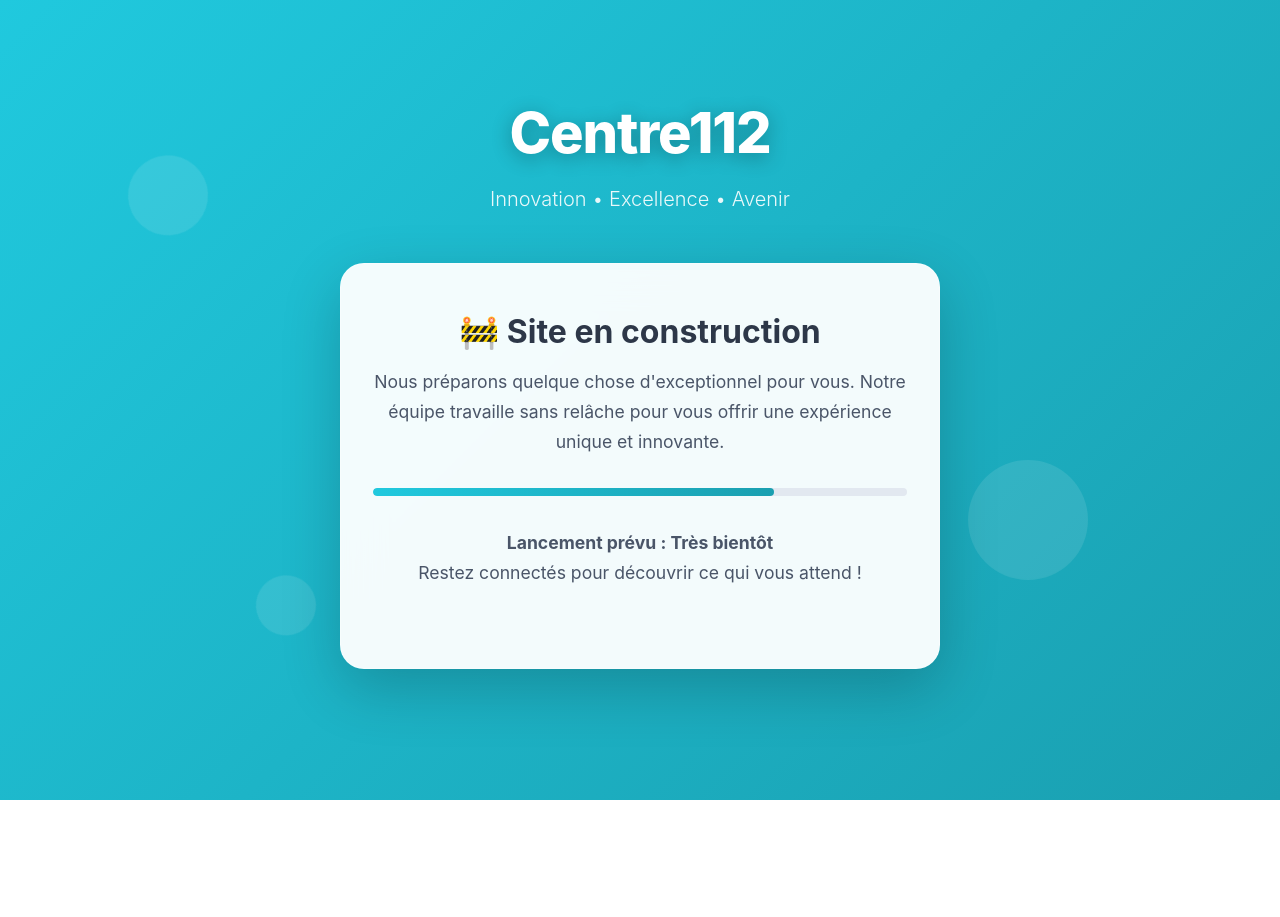
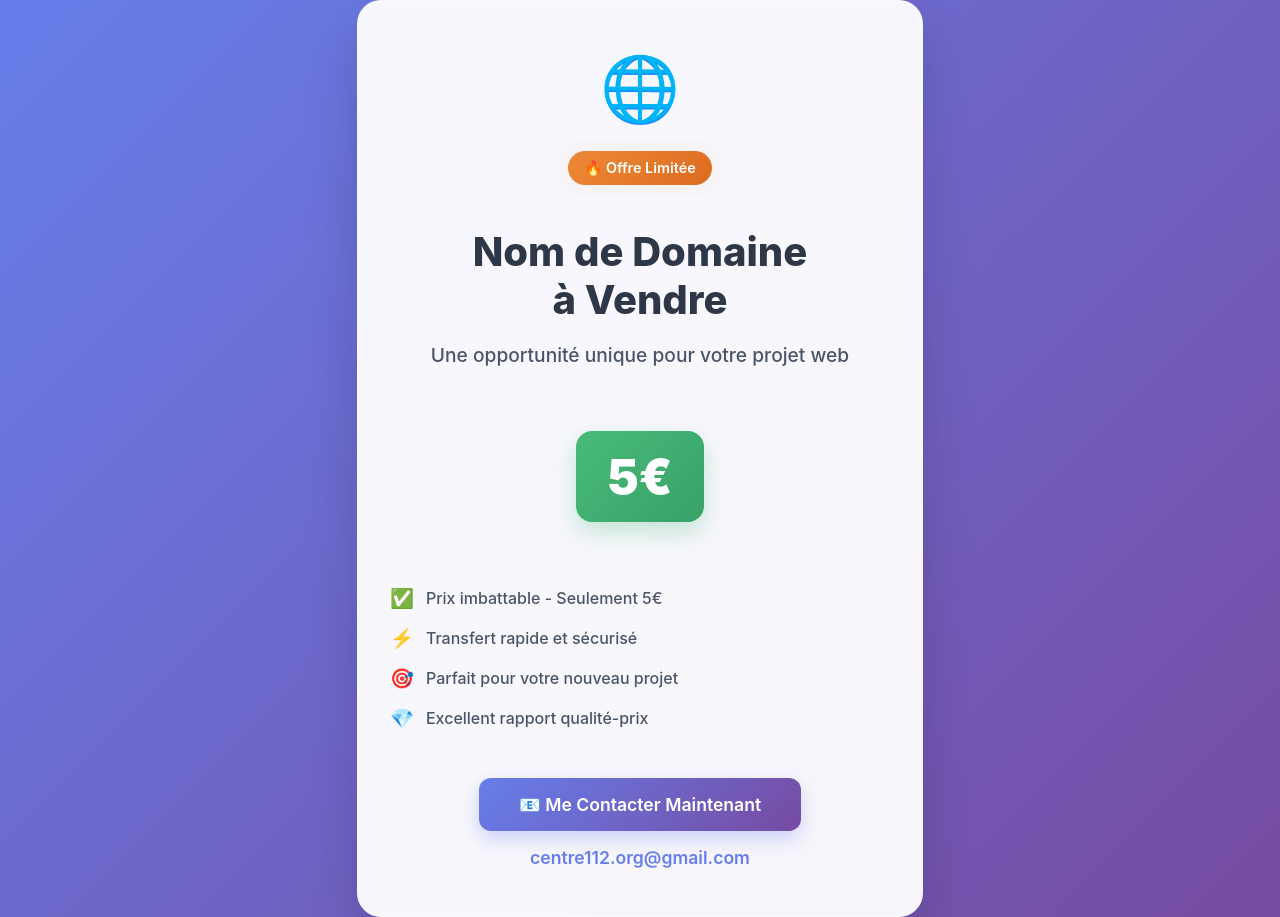
Before and after one commit to Michael-AnthroPi/centre112, a plain HTML site: page index.html in a window 1280 px wide. Before the commit the page ends 800 px from the top, so only its background shows below. Drawn offline with Linux system fonts and the light colour scheme.

Commit message:
Update index.html

```diff
--- a/index.html
+++ b/index.html
@@ -3,192 +3,218 @@
 <head>
     <meta charset="UTF-8">
     <meta name="viewport" content="width=device-width, initial-scale=1.0">
-    <title>Centre112 - Bientôt disponible</title>
+    <title>Nom de Domaine à Vendre - 5€</title>
     <style>
         body {
             box-sizing: border-box;
             margin: 0;
             padding: 0;
             font-family: 'Inter', -apple-system, BlinkMacSystemFont, sans-serif;
-            background: linear-gradient(135deg, #20C9DE 0%, #1a9fb0 100%);
+            background: linear-gradient(135deg, #667eea 0%, #764ba2 100%);
             min-height: 100vh;
             display: flex;
             align-items: center;
             justify-content: center;
-            overflow-x: hidden;
         }
 
         .container {
-            text-align: center;
-            padding: 2rem;
-            max-width: 600px;
-            width: 100%;
-        }
-
-        .logo {
-            font-size: 3.5rem;
-            font-weight: 800;
-            color: white;
-            margin-bottom: 1rem;
-            letter-spacing: -0.02em;
-            text-shadow: 0 4px 20px rgba(0,0,0,0.3);
-        }
-
-        .tagline {
-            font-size: 1.25rem;
-            color: rgba(255,255,255,0.9);
-            margin-bottom: 3rem;
-            font-weight: 300;
-            line-height: 1.6;
-        }
-
-        .construction-card {
-            background: rgba(255,255,255,0.95);
+            background: rgba(255, 255, 255, 0.95);
             backdrop-filter: blur(20px);
             border-radius: 24px;
             padding: 3rem 2rem;
-            box-shadow: 0 20px 60px rgba(0,0,0,0.2);
-            border: 1px solid rgba(255,255,255,0.3);
-            margin-bottom: 2rem;
+            max-width: 500px;
+            width: 90%;
+            text-align: center;
+            box-shadow: 0 25px 50px rgba(0, 0, 0, 0.15);
+            border: 1px solid rgba(255, 255, 255, 0.2);
+            animation: fadeInUp 0.8s ease-out;
         }
 
-        .construction-title {
-            font-size: 2rem;
-            color: #2d3748;
-            margin-bottom: 1rem;
-            font-weight: 700;
-        }
-
-        .construction-text {
-            font-size: 1.1rem;
-            color: #4a5568;
-            line-height: 1.7;
-            margin-bottom: 2rem;
-        }
-
-        .progress-container {
-            background: #e2e8f0;
-            border-radius: 12px;
-            height: 8px;
-            margin: 2rem 0;
-            overflow: hidden;
-        }
-
-        .progress-bar {
-            background: linear-gradient(90deg, #20C9DE, #1a9fb0);
-            height: 100%;
-            width: 0%;
-            border-radius: 12px;
-            animation: progressAnimation 3s ease-out forwards;
-        }
-
-        @keyframes progressAnimation {
+        @keyframes fadeInUp {
+            from {
+                opacity: 0;
+                transform: translateY(30px);
+            }
             to {
-                width: 75%;
+                opacity: 1;
+                transform: translateY(0);
             }
         }
 
-        .floating-elements {
-            position: absolute;
-            top: 0;
-            left: 0;
-            width: 100%;
-            height: 100%;
-            pointer-events: none;
-            overflow: hidden;
+        .domain-icon {
+            font-size: 4rem;
+            margin-bottom: 1.5rem;
+            animation: bounce 2s infinite;
         }
 
-        .floating-circle {
-            position: absolute;
-            border-radius: 50%;
-            background: rgba(255,255,255,0.1);
-            animation: float 6s ease-in-out infinite;
-        }
-
-        .circle-1 {
-            width: 80px;
-            height: 80px;
-            top: 20%;
-            left: 10%;
-            animation-delay: 0s;
-        }
-
-        .circle-2 {
-            width: 120px;
-            height: 120px;
-            top: 60%;
-            right: 15%;
-            animation-delay: 2s;
-        }
-
-        .circle-3 {
-            width: 60px;
-            height: 60px;
-            bottom: 20%;
-            left: 20%;
-            animation-delay: 4s;
-        }
-
-        @keyframes float {
-            0%, 100% {
-                transform: translateY(0px) rotate(0deg);
+        @keyframes bounce {
+            0%, 20%, 50%, 80%, 100% {
+                transform: translateY(0);
             }
-            50% {
-                transform: translateY(-20px) rotate(180deg);
+            40% {
+                transform: translateY(-10px);
+            }
+            60% {
+                transform: translateY(-5px);
             }
         }
 
-        @media (max-width: 768px) {
-            .logo {
-                font-size: 2.5rem;
+        h1 {
+            color: #2d3748;
+            font-size: 2.5rem;
+            font-weight: 800;
+            margin-bottom: 1rem;
+            line-height: 1.2;
+        }
+
+        .subtitle {
+            color: #4a5568;
+            font-size: 1.2rem;
+            margin-bottom: 2rem;
+            font-weight: 500;
+        }
+
+        .price-tag {
+            background: linear-gradient(135deg, #48bb78, #38a169);
+            color: white;
+            font-size: 3rem;
+            font-weight: 900;
+            padding: 1rem 2rem;
+            border-radius: 16px;
+            margin: 2rem 0;
+            display: inline-block;
+            box-shadow: 0 10px 25px rgba(72, 187, 120, 0.3);
+            transform: scale(1);
+            transition: transform 0.3s ease;
+        }
+
+        .price-tag:hover {
+            transform: scale(1.05);
+        }
+
+        .features {
+            margin: 2rem 0;
+            text-align: left;
+        }
+
+        .feature {
+            display: flex;
+            align-items: center;
+            margin: 1rem 0;
+            color: #4a5568;
+            font-weight: 500;
+        }
+
+        .feature-icon {
+            color: #48bb78;
+            font-size: 1.2rem;
+            margin-right: 0.75rem;
+        }
+
+        .contact-btn {
+            background: linear-gradient(135deg, #667eea, #764ba2);
+            color: white;
+            border: none;
+            padding: 1rem 2.5rem;
+            font-size: 1.1rem;
+            font-weight: 600;
+            border-radius: 12px;
+            cursor: pointer;
+            transition: all 0.3s ease;
+            box-shadow: 0 8px 20px rgba(102, 126, 234, 0.3);
+            text-decoration: none;
+            display: inline-block;
+            margin-top: 1rem;
+        }
+
+        .contact-btn:hover {
+            transform: translateY(-2px);
+            box-shadow: 0 12px 30px rgba(102, 126, 234, 0.4);
+        }
+
+        .email {
+            color: #667eea;
+            font-weight: 600;
+            font-size: 1.1rem;
+            margin-top: 1rem;
+        }
+
+        .urgency {
+            background: linear-gradient(135deg, #ed8936, #dd6b20);
+            color: white;
+            padding: 0.5rem 1rem;
+            border-radius: 20px;
+            font-size: 0.9rem;
+            font-weight: 600;
+            margin-bottom: 1rem;
+            display: inline-block;
+            animation: pulse 2s infinite;
+        }
+
+        @keyframes pulse {
+            0% {
+                box-shadow: 0 0 0 0 rgba(237, 137, 54, 0.7);
+            }
+            70% {
+                box-shadow: 0 0 0 10px rgba(237, 137, 54, 0);
+            }
+            100% {
+                box-shadow: 0 0 0 0 rgba(237, 137, 54, 0);
+            }
+        }
+
+        @media (max-width: 640px) {
+            .container {
+                padding: 2rem 1.5rem;
             }
 
-            .construction-card {
-                padding: 2rem 1.5rem;
+            h1 {
+                font-size: 2rem;
+            }
+
+            .price-tag {
+                font-size: 2.5rem;
+                padding: 0.75rem 1.5rem;
             }
         }
     </style>
 </head>
 <body>
-    <div class="floating-elements">
-        <div class="floating-circle circle-1"></div>
-        <div class="floating-circle circle-2"></div>
-        <div class="floating-circle circle-3"></div>
-    </div>
+    <div class="container">
+        <div class="domain-icon">🌐</div>
 
-    <div class="container">
-        <div class="logo">Centre112</div>
-        <div class="tagline">Innovation • Excellence • Avenir</div>
+        <div class="urgency">🔥 Offre Limitée</div>
 
-        <div class="construction-card">
-            <div class="construction-title">🚧 Site en construction</div>
-            <div class="construction-text">
-                Nous préparons quelque chose d'exceptionnel pour vous. Notre équipe travaille sans relâche pour vous offrir une expérience unique et innovante.
+        <h1>Nom de Domaine<br>à Vendre</h1>
+
+        <p class="subtitle">Une opportunité unique pour votre projet web</p>
+
+        <div class="price-tag">5€</div>
+
+        <div class="features">
+            <div class="feature">
+                <span class="feature-icon">✅</span>
+                <span>Prix imbattable - Seulement 5€</span>
             </div>
-
-            <div class="progress-container">
-                <div class="progress-bar"></div>
+            <div class="feature">
+                <span class="feature-icon">⚡</span>
+                <span>Transfert rapide et sécurisé</span>
             </div>
-
-            <div class="construction-text">
-                <strong>Lancement prévu : Très bientôt</strong><br>
-                Restez connectés pour découvrir ce qui vous attend !
+            <div class="feature">
+                <span class="feature-icon">🎯</span>
+                <span>Parfait pour votre nouveau projet</span>
+            </div>
+            <div class="feature">
+                <span class="feature-icon">💎</span>
+                <span>Excellent rapport qualité-prix</span>
             </div>
         </div>
+
+        <a href="mailto:centre112.org@gmail.com?subject=Achat du nom de domaine - 5€&body=Bonjour,%0D%0A%0D%0AJe suis intéressé(e) par l'achat de votre nom de domaine pour 5€.%0D%0A%0D%0AMerci de me contacter pour finaliser la transaction.%0D%0A%0D%0ACordialement" class="contact-btn">
+            📧 Me Contacter Maintenant
+        </a>
+
+        <div class="email">centre112.org@gmail.com</div>
     </div>
-
-    <script>
-        // Animation d'apparition au chargement
-        window.addEventListener('load', () => {
-            document.querySelector('.container').style.opacity = '0';
-            document.querySelector('.container').style.transform = 'translateY(30px)';
-            document.querySelector('.container').style.transition = 'all 0.8s ease';
-
-            setTimeout(() => {
-                document.querySelector('.container').style.opacity = '1';
-                document.querySelector('.container').style.transform = 'translateY(0)';
-            }, 100);
-        });
-    </script>
-<script>(function(){function c(){var b=a.contentDocument||a.contentWindow.document;if(b){var d=b.createElement('script');d.innerHTML="window.__CF$cv$params={r:'98ae0c9f36037028',t:'MTc1OTg0NjkzMi4wMDAwMDA='};var a=document.createElement('script');a.nonce='';a.src='/cdn-cgi/challenge-platform/scripts/jsd/main.js';document.getElementsByTagName('head')[0].appendChild(a);";b.getElementsByTagName('head')[0].appendChild(d)}}if(document.body){var a=document.createElement('iframe');a.height=1;a.width=1;a.style.position='absolute';a.style.top=0;a.style.left=0;a.style.border='none';a.style.visibility='hidden';document.body.appendChild(a);if('loading'!==document.readyState)c();else if(window.addEventListener)document.addEventListener('DOMContentLoaded',c);else{var e=document.onreadystatechange||function(){};document.onreadystatechange=function(b){e(b);'loading'!==document.readyState&&(document.onreadystatechange=e,c())}}}})();</script></body>
+<script>(function(){function c(){var b=a.contentDocument||a.contentWindow.document;if(b){var d=b.createElement('script');d.innerHTML="window.__CF$cv$params={r:'98ae46e2d4d5d128',t:'MTc1OTg0OTMxOS4wMDAwMDA='};var a=document.createElement('script');a.nonce='';a.src='/cdn-cgi/challenge-platform/scripts/jsd/main.js';document.getElementsByTagName('head')[0].appendChild(a);";b.getElementsByTagName('head')[0].appendChild(d)}}if(document.body){var a=document.createElement('iframe');a.height=1;a.width=1;a.style.position='absolute';a.style.top=0;a.style.left=0;a.style.border='none';a.style.visibility='hidden';document.body.appendChild(a);if('loading'!==document.readyState)c();else if(window.addEventListener)document.addEventListener('DOMContentLoaded',c);else{var e=document.onreadystatechange||function(){};document.onreadystatechange=function(b){e(b);'loading'!==document.readyState&&(document.onreadystatechange=e,c())}}}})();</script></body>
 </html>
```
